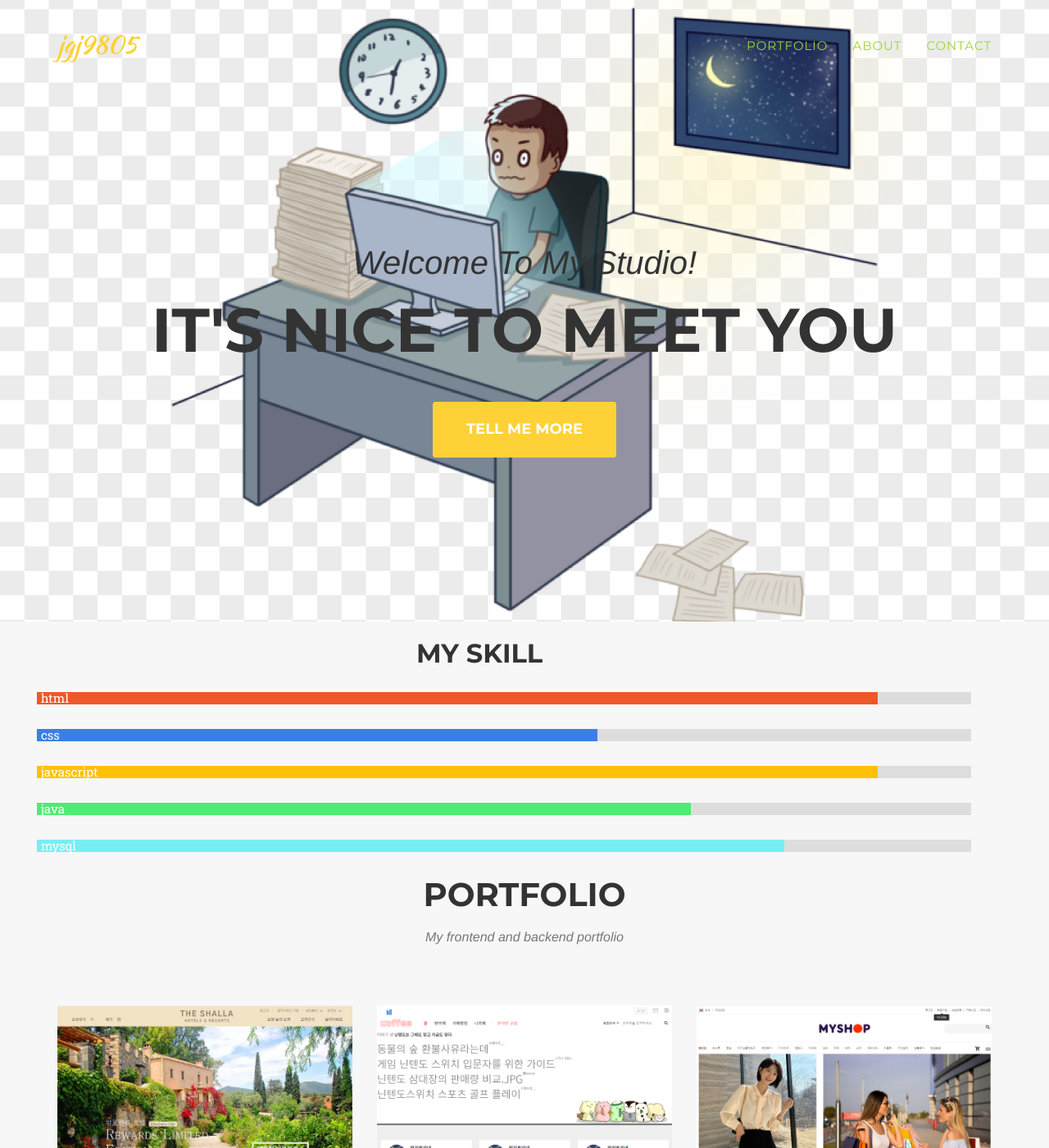
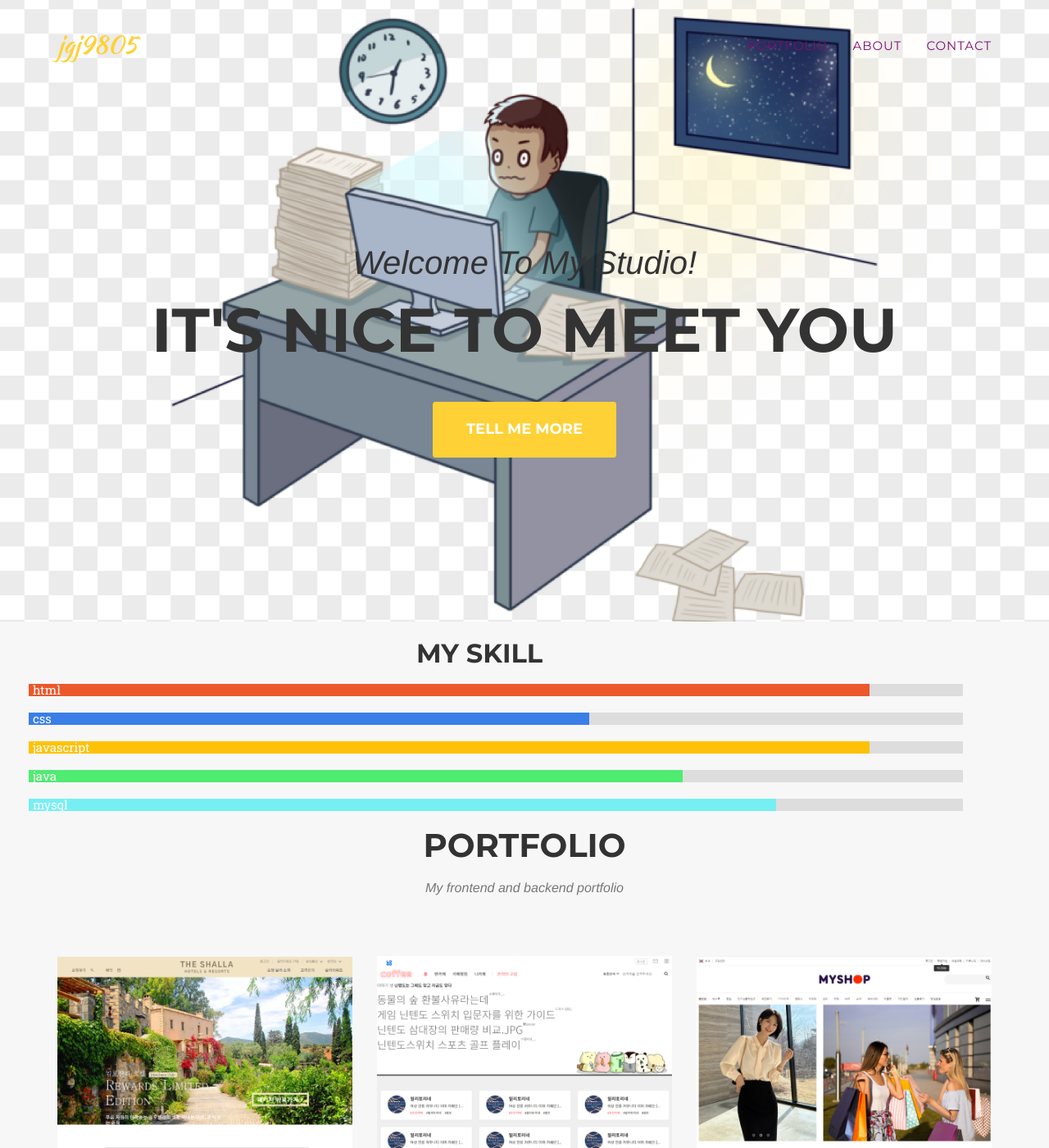
Before and after one commit to jgj9805/jgj9805.github.io, a Jekyll site: the page built from index.html, in a window 1280 px wide and 1400 px high. Shown: the whole window at 82% size. Built offline with Jekyll 4.4.1, drawn with Linux system fonts in a browser that asks for light colours; nearby versions of some CDN libraries; some web fonts are replaced; library files that are not in the unit come from our copies.

Commit message:
Update agency.css

```diff
--- a/_includes/css/agency.css
+++ b/_includes/css/agency.css
@@ -210,7 +210,7 @@ fieldset[disabled] .btn-xl.active {
     font-family: {{ site.data.template.font.primary }};
     font-weight: 400;
     letter-spacing: 1px;
-    color: #9dd632;
+    color: #7e0f6f;
     -webkit-transition: all ease .35s;
     -moz-transition: all ease .35s;
     transition: all ease .35s;
@@ -872,5 +872,5 @@ body {
     text-align: center;
 }
 .skills{
-margin: 30px;
+margin: 20px !important;
 }
```
